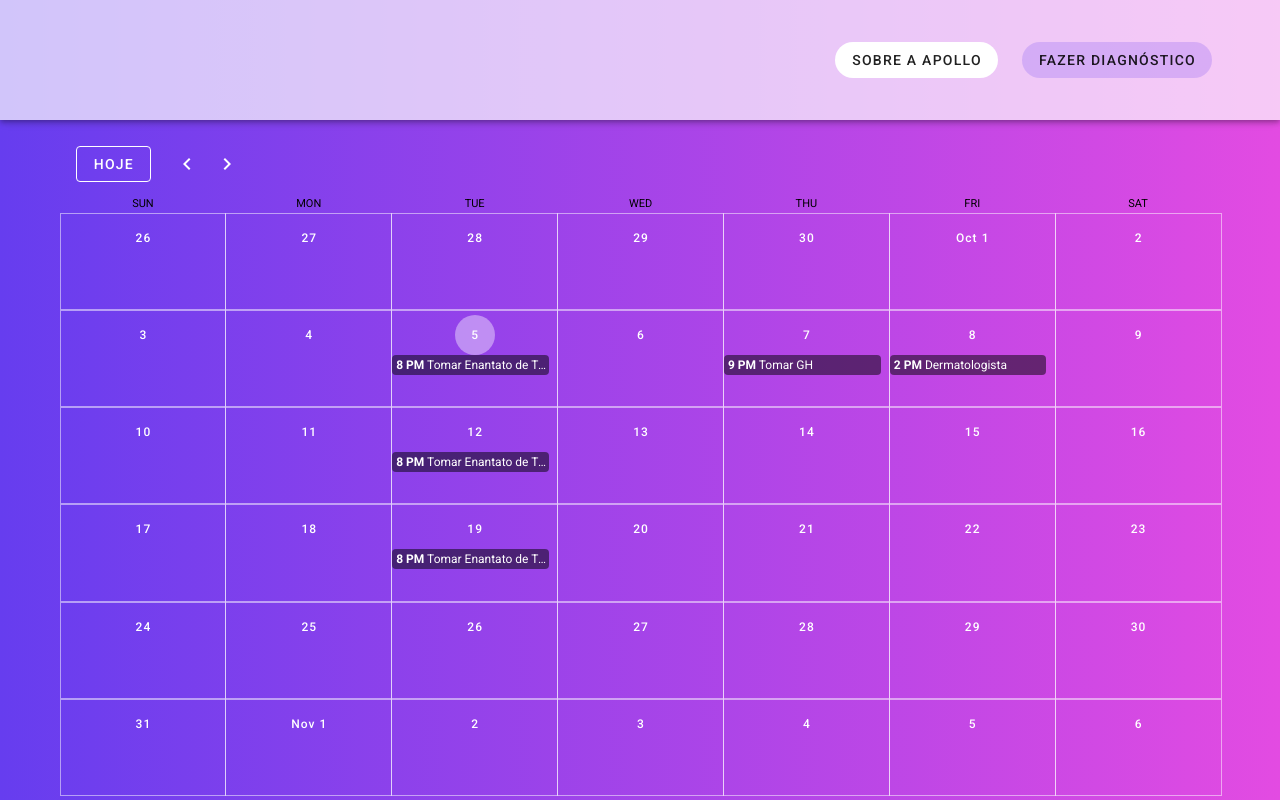
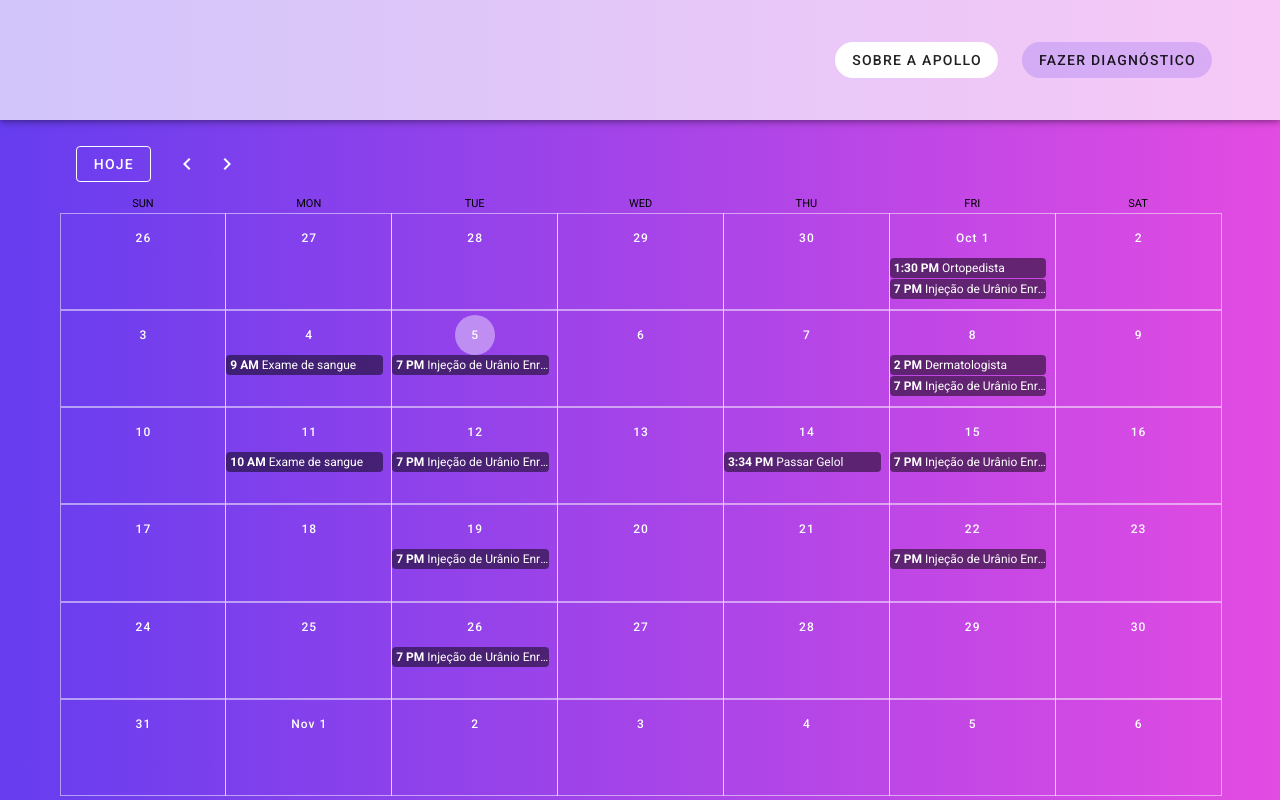
Before and after one commit to iAnd1710/apollosaude-web, a Nuxt app: page /cards/agenda in a window 1280 px wide. Shown: the top 800 px of the page. Built offline with nearby package versions, Linux system fonts and the light colour scheme.

Commit message:
events update

```diff
--- a/pages/cards/agenda.vue
+++ b/pages/cards/agenda.vue
@@ -113,32 +113,85 @@
       selectedOpen: false,
       events: [
         {
+          name: 'Ortopedista',
+          start: '2021-10-01 13:30',
+          color: "rgba(0, 0, 0, 0.5)",
+          details: "Consulta com o Dr. Luciano"
+        },
+        {
+          name: 'Injeção de Urânio Enriquecido',
+          start: '2021-10-01 19:00',
+          color: "rgba(0, 0, 0, 0.5)",
+          details: "Injeção de Urânio Enriquecido solicitado pelo Dr. Luciano"
+        },
+        {
+          name: 'Exame de sangue',
+          start: '2021-10-04 09:00',
+          color: "rgba(0, 0, 0, 0.5)",
+          details: "Exame de sangue solicitado pelo Dr. Luciano"
+        },
+        {
+          name: 'Injeção de Urânio Enriquecido',
+          start: '2021-10-05 19:00',
+          color: "rgba(0, 0, 0, 0.5)",
+          details: "Injeção de Urânio Enriquecido solicitado pelo Dr. Luciano"
+        },
+        {
           name: 'Dermatologista',
           start: '2021-10-08 14:00',
           end: '2021-10-08 14:30',
           color: "rgba(0, 0, 0, 0.5)",
-            details: "Consulta com o Dr. João"
+          details: "Consulta com o Dr. Gelol"
         },
         {
-            name: 'Tomar Enantato de Trembolona',
-            start: '2021-10-5 20:00',
-            color: "rgba(0, 0, 0, 0.5)"
+          name: 'Injeção de Urânio Enriquecido',
+          start: '2021-10-08 19:00',
+          color: "rgba(0, 0, 0, 0.5)",
+          details: "Injeção de Urânio Enriquecido solicitado pelo Dr. Luciano"
         },
         {
-            name: 'Tomar GH',
-            start: '2021-10-07 21:00',
-            color: "rgba(0, 0, 0, 0.5)"
+          name: 'Exame de sangue',
+          start: '2021-10-11 10:00',
+          end: '2021-10-11 11:00',
+          color: "rgba(0, 0, 0, 0.5)",
+          details: "Exame de sangue no laboratório Delboni Auriemo"
         },
         {
-            name: 'Tomar Enantato de Trembolona',
-            start: '2021-10-12 20:00',
-            color: "rgba(0, 0, 0, 0.5)"
+          name: 'Injeção de Urânio Enriquecido',
+          start: '2021-10-12 19:00',
+          color: "rgba(0, 0, 0, 0.5)",
+          details: "Injeção de Urânio Enriquecido solicitado pelo Dr. Luciano"
         },
         {
-            name: 'Tomar Enantato de Trembolona',
-            start: '2021-10-19 20:00',
-            color: "rgba(0, 0, 0, 0.5)"
-          }
+          name: 'Passar Gelol',
+          start: '2021-10-14 15:34',
+          color: "rgba(0, 0, 0, 0.5)",
+          details: "Passar Gelol por recomendação do Dr. Gelol"
+        },
+        {
+          name: 'Injeção de Urânio Enriquecido',
+          start: '2021-10-15 19:00',
+          color: "rgba(0, 0, 0, 0.5)",
+          details: "Injeção de Urânio Enriquecido solicitado pelo Dr. Luciano"
+        },
+        {
+          name: 'Injeção de Urânio Enriquecido',
+          start: '2021-10-19 19:00',
+          color: "rgba(0, 0, 0, 0.5)",
+          details: "Injeção de Urânio Enriquecido solicitado pelo Dr. Luciano"
+        },
+        {
+          name: 'Injeção de Urânio Enriquecido',
+          start: '2021-10-22 19:00',
+          color: "rgba(0, 0, 0, 0.5)",
+          details: "Injeção de Urânio Enriquecido solicitado pelo Dr. Luciano"
+        },
+        {
+          name: 'Injeção de Urânio Enriquecido',
+          start: '2021-10-26 19:00',
+          color: "rgba(0, 0, 0, 0.5)",
+          details: "Injeção de Urânio Enriquecido solicitado pelo Dr. Luciano"
+        },
       ],
     }),
     mounted () {
```
Lines whose indentation alone changed are shown as unchanged.
